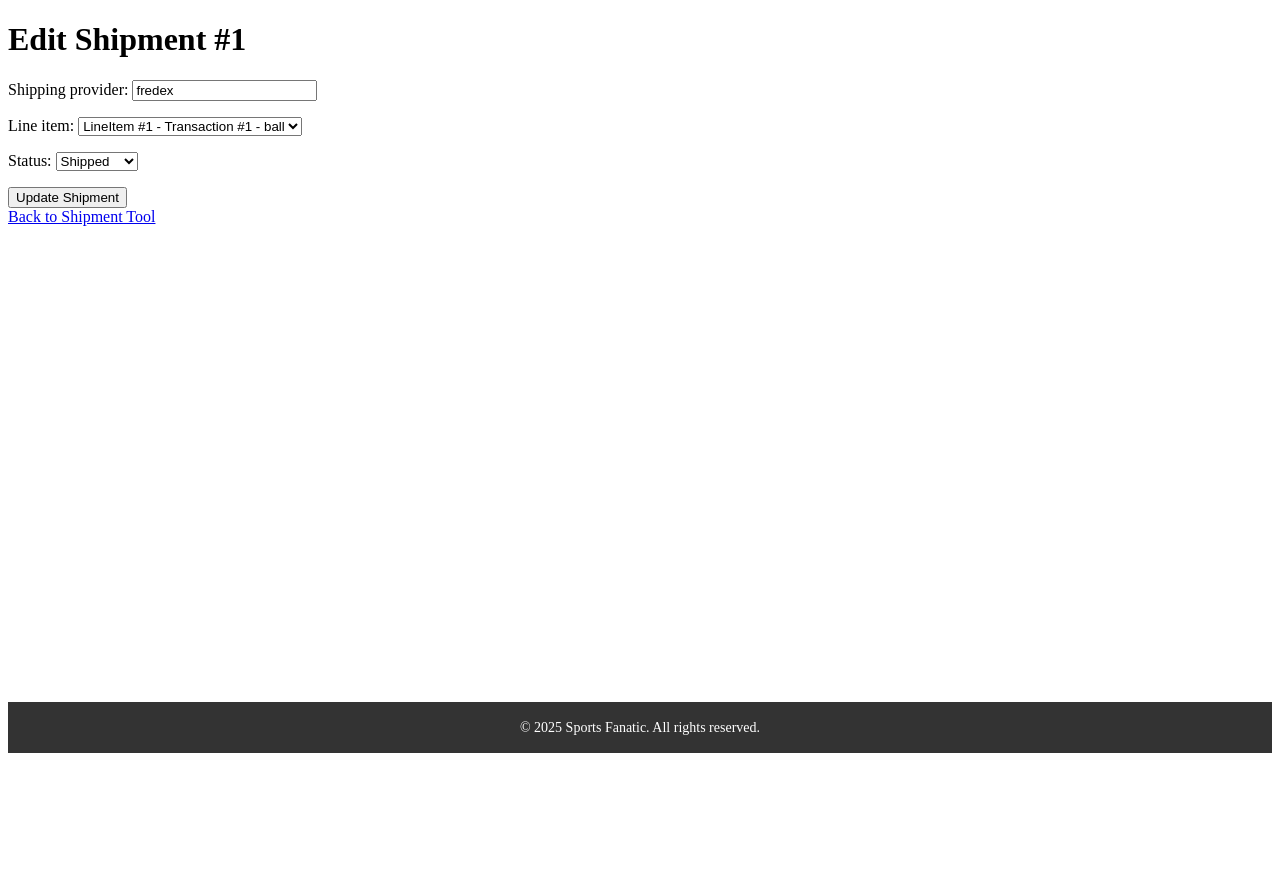
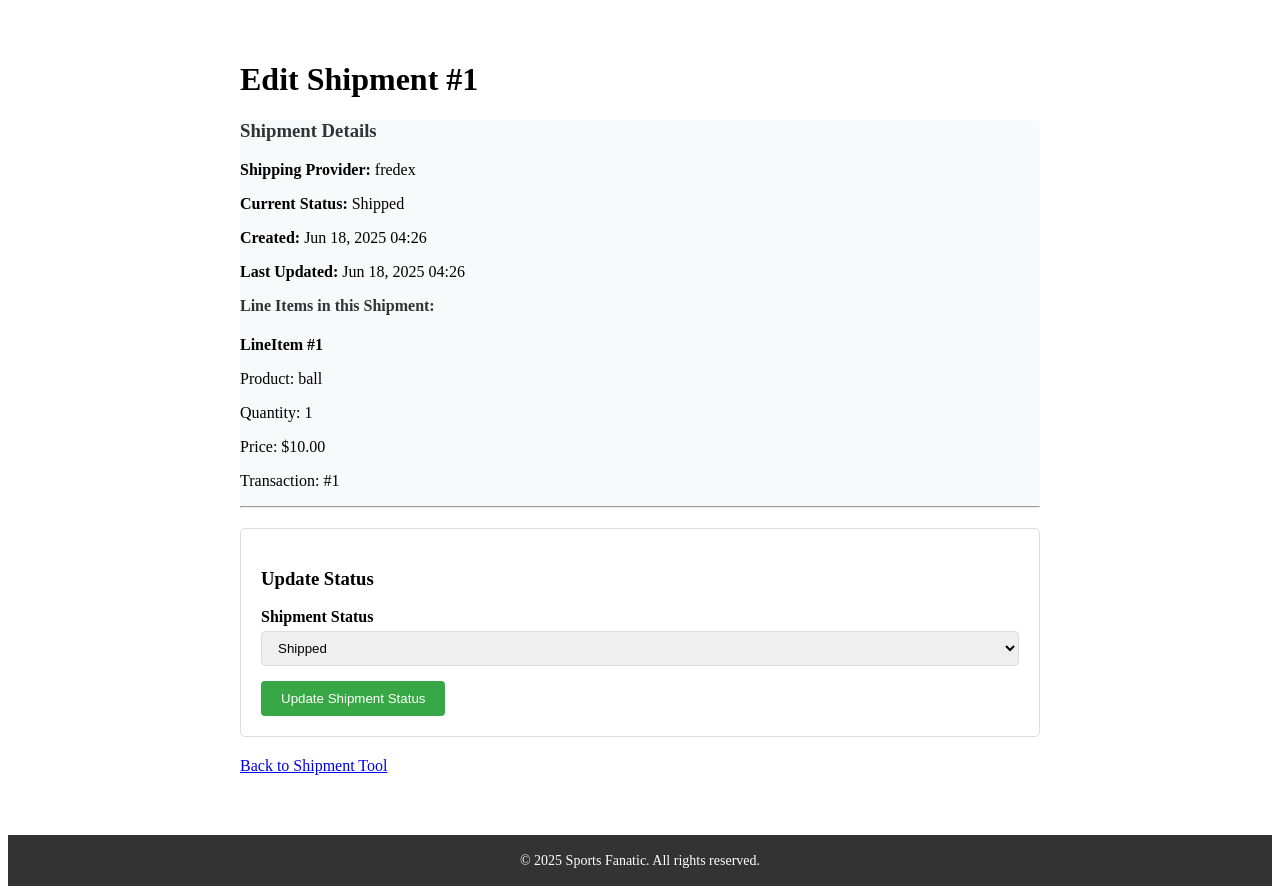
Before and after one commit to noahtorious91/sports_fanatic, a Django app: page /shipments/edit/1/ in a window 1280 px wide. Shown: the part 55-949 px from the top of the page. Before the commit the page ends 808 px from the top, so only its background shows below. Run offline with Django 5.2, Linux system fonts and the light colour scheme; a user stored in the database is signed in; data comes from the database, SQL or seed files in the repository.

Commit message:
got the shipment tool to edit shipments nicely

```diff
--- a/myproject/store/forms.py
+++ b/myproject/store/forms.py
@@ -60,21 +60,61 @@ class ProductForm(forms.ModelForm):
         }
 
 class ShipmentForm(forms.ModelForm):
+    transaction = forms.ModelChoiceField(
+        queryset=Transaction.objects.all(),
+        empty_label="Select a transaction...",
+        widget=forms.Select(attrs={'class': 'form-control', 'id': 'id_transaction'}),
+        help_text="Select a transaction to see its line items",
+        required=False  # Make it optional since it's not saved to the model
+    )
+
+    line_items = forms.ModelMultipleChoiceField(
+        queryset=LineItem.objects.none(),  # Initially empty
+        widget=forms.CheckboxSelectMultiple,
+        required=True,
+        help_text="Select line items from the chosen transaction"
+    )
+
     class Meta:
         model = Shipment
-        fields = ['shipping_provider', 'line_item', 'status']
+        fields = ['shipping_provider', 'status']  # Remove 'transaction' from here
         widgets = {
-            'shipping_provider': forms.TextInput(attrs={'class': 'form-control'}),
-            'line_item': forms.Select(attrs={'class': 'form-control'}),
+            'shipping_provider': forms.TextInput(attrs={
+                'class': 'form-control',
+                'placeholder': 'Enter shipping provider (e.g., FedEx, UPS, DHL)'
+            }),
             'status': forms.Select(attrs={'class': 'form-control'}),
         }
 
     def __init__(self, *args, **kwargs):
         super().__init__(*args, **kwargs)
-        # Show all line items with custom labels
-        self.fields['line_item'].queryset = LineItem.objects.all()
-        self.fields['line_item'].label_from_instance = self.label_from_instance
+
+        # Custom label for transactions
+        self.fields['transaction'].label_from_instance = lambda obj: f"Transaction #{obj.transaction_id} - {obj.user.username} ({obj.created_at.strftime('%m/%d/%Y')})"
+
+        # If transaction is selected, show its line items
+        if 'transaction' in self.data:
+            try:
+                transaction_id = int(self.data.get('transaction'))
+                self.fields['line_items'].queryset = LineItem.objects.filter(transaction_id=transaction_id)
+                self.fields['line_items'].label_from_instance = self.label_from_instance
+            except (ValueError, TypeError):
+                pass
+        elif self.instance.pk:
+            # For editing existing shipment
+            self.fields['line_items'].queryset = self.instance.line_items.all()
 
     @staticmethod
     def label_from_instance(obj):
-        return f"LineItem #{obj.id} - Transaction #{obj.transaction.transaction_id} - {obj.product_name}"
+        return f"LineItem #{obj.id} - {obj.product_name} (Qty: {obj.quantity}) - ${obj.price}"
+
+class ShipmentEditForm(forms.ModelForm):
+    class Meta:
+        model = Shipment
+        fields = ['status']
+        widgets = {
+            'status': forms.Select(attrs={'class': 'form-control'})
+        }
+        labels = {
+            'status': 'Shipment Status'
+        }
--- a/myproject/store/models.py
+++ b/myproject/store/models.py
@@ -57,7 +57,7 @@ class LineItem(models.Model):
 class Shipment(models.Model):
     shipment_id = models.AutoField(primary_key=True)
     shipping_provider = models.CharField(max_length=100)
-    line_item = models.ForeignKey(LineItem, on_delete=models.CASCADE)
+    line_items = models.ManyToManyField(LineItem, related_name='shipments')  # Changed to ManyToMany
     created_at = models.DateTimeField(default=timezone.now)
     updated_at = models.DateTimeField(default=timezone.now)
     status = models.CharField(max_length=50, choices=[
@@ -68,4 +68,4 @@ class Shipment(models.Model):
     ], default='pending')
 
     def __str__(self):
-        return f"Shipment {self.shipment_id} - {self.line_item.product_name} ({self.status})"
+        return f"Shipment {self.shipment_id} - {self.shipping_provider} ({self.status})"
--- /dev/null
+++ b/myproject/store/static/store/edit_shipment.css
@@ -0,0 +1,60 @@
+.edit-shipment-container {
+    max-width: 800px;
+    margin: 20px auto;
+    padding: 20px;
+}
+
+.shipment-details {
+    background-color: #f8f9fa;
+    padding: 20 px;
+    border-radius: 5px;
+    margin-bottom: 20px;
+}
+
+.shipment-details h3, .shipment-details h4 {
+    margin-top: 0;
+    color: #333;
+}
+
+.shipment-details ul {
+    list-style-type: disc;
+    margin-left: 20px;
+}
+
+.status-form {
+    background-color : #fff;
+    padding: 20px;
+    border: 1px solid #ddd;
+    border-radius: 5px;
+    margin-bottom: 20px;
+}
+
+.form-group {
+    margin-bottom: 15px;
+}
+
+.form-group label {
+    display: block;
+    margin-bottom: 5px;
+    font-weight: bold;
+}
+
+.form-control, select {
+    width: 100%;
+    padding: 8px 12px;
+    border: 1px solid #ddd;
+    border-radius: 4px;
+}
+
+.btn {
+    background-color: #38a745;
+    color: white;
+    padding: 10px 20px;
+    border: none;
+    border-radius: 4px;
+    cursor: pointer;
+}
+
+.btn:hover {
+    background-color: #218838;
+}
--- a/myproject/store/templates/store/base.html
+++ b/myproject/store/templates/store/base.html
@@ -4,6 +4,7 @@
 <head>
     <meta charset="UTF-8">
     <title>{% block title %}MyShop{% endblock %}</title>
+    {% block scripts %}{% endblock %}
     {% block styles %}{% endblock %}
     <link rel="stylesheet" href="{% static 'store/base.css' %}">
 </head>
@@ -24,6 +25,7 @@
                             <li><a href="{% url 'internal_tools' %}">Internal Tools</a></li>
                             <!-- Add more dropdown links here -->
                              <li><a href="{% url 'catalog_tool' %}">Catalog Tool</a></li>
+                             <li><a href="{% url 'shipment_tool' %}">Shipment Tool</a></li>
                         </ul>
                     </li>
                     <form action="{% url 'logout' %}" method="post" style="display:inline">
--- a/myproject/store/templates/store/edit_shipment.html
+++ b/myproject/store/templates/store/edit_shipment.html
@@ -2,14 +2,55 @@
 
 {% block title %}Edit Shipment{% endblock %}
 
+{% load static %}
+
+{% block styles %}
+    <link rel="stylesheet" href="{% static 'store/edit_shipment.css' %}">
+{% endblock %}
+
 {% block content %}
 <div class="edit-shipment-container">
     <h1>Edit Shipment #{{ shipment.shipment_id }}</h1>
-    <form method="post">
-        {% csrf_token %}
-        {{ form.as_p }}
-        <button type="submit" class="btn">Update Shipment</button>
-    </form>
+
+    <div class="shipment-details">
+        <h3>Shipment Details</h3>
+        <p><strong>Shipping Provider:</strong> {{ shipment.shipping_provider }}</p>
+        <p><strong>Current Status:</strong> {{ shipment.get_status_display }}</p>
+        <p><strong>Created:</strong> {{ shipment.created_at|date:"M d, Y H:i" }}</p>
+        <p><strong>Last Updated:</strong> {{ shipment.updated_at|date:"M d, Y H:i" }}</p>
+
+        <h4>Line Items in this Shipment:</h4>
+        {% if shipment.line_items.all %}
+            <div class="line-items-list">
+                {% for line_item in shipment.line_items.all %}
+                    <div class="line-item">
+                        <p><strong>LineItem #{{ line_item.id }}</strong></p>
+                        <p>Product: {{ line_item.product_name }}</p>
+                        <p>Quantity: {{ line_item.quantity }}</p>
+                        <p>Price: ${{ line_item.price }}</p>
+                        <p>Transaction: #{{ line_item.transaction.transaction_id }}</p>
+                        <hr>
+                    </div>
+                {% endfor %}
+            </div>
+        {% else %}
+            <p class="no-items">No line items found for this shipment.</p>
+            <p><em>Debug info: Shipment ID = {{ shipment.shipment_id }}, Line items count = {{ shipment.line_items.count }}</em></p>
+        {% endif %}
+    </div>
+
+    <div class="status-form">
+        <h3>Update Status</h3>
+        <form method="post">
+            {% csrf_token %}
+            <div class="form-group">
+                <label for="{{ form.status.id_for_label }}">{{ form.status.label }}</label>
+                {{ form.status }}
+            </div>
+            <button type="submit" class="btn">Update Shipment Status</button>
+        </form>
+    </div>
+
     <a href="{% url 'shipment_tool' %}">Back to Shipment Tool</a>
 </div>
 {% endblock %}
--- a/myproject/store/urls.py
+++ b/myproject/store/urls.py
@@ -30,4 +30,5 @@ urlpatterns = [
     path('shipments/', views.shipment_tool, name='shipment_tool'),
     path('shipments/add/', views.add_shipment, name='add_shipment'),
     path('shipments/edit/<int:shipment_id>/', views.edit_shipment, name='edit_shipment'),
+    path('api/transaction-line-items/<int:transaction_id>/', views.get_transaction_line_items, name='get_transaction_line_items'),
 ] + static(settings.MEDIA_URL, document_root=settings.MEDIA_ROOT)  # Append the list correctly
--- a/myproject/store/views.py
+++ b/myproject/store/views.py
@@ -7,8 +7,9 @@ from django.contrib import messages
 from decimal import Decimal
 from django.contrib.auth.decorators import login_required
 from .models import Transaction, LineItem, Product, Shipment
-from .forms import ProductForm, ShipmentForm
+from .forms import ProductForm, ShipmentForm, ShipmentEditForm
 from django.db import transaction
+from django.http import JsonResponse
 import random
 
 # Query all products from the database - used on the product list page
@@ -175,8 +176,24 @@ def purchase_summary(request, transaction_id):
         'total': round(total, 2),
     })
 
+def get_transaction_line_items(request, transaction_id):
+    """API endpoint to get line items for a specific transaction"""
+    try:
+        line_items = LineItem.objects.filter(transaction__transaction_id=transaction_id)
 
+        data = []
+        for item in line_items:
+            data.append({
+                'id': item.id,
+                'product_name': item.product_name,
+                'quantity': item.quantity,
+                'price': str(item.price),
+                'transaction_id': item.transaction.transaction_id
+            })
 
+        return JsonResponse({'line_items': data})
+    except Exception as e:
+        return JsonResponse({'error': str(e)}, status=400)
 
 def login_view(request):
     if request.method == 'POST':
@@ -263,18 +280,25 @@ def add_shipment(request):
     if request.method == 'POST':
         form = ShipmentForm(request.POST)
         if form.is_valid():
-            form.save()
-            messages.success(request, 'Shipment added successfully!')
+            shipment = form.save()
+            # Handle line items if they exist
+            line_items = request.POST.getlist('line_items')
+            if line_items:
+                shipment.line_items.set(LineItem.objects.filter(id__in=line_items))
+            messages.success(request, f'Shipment {shipment.shipment_id} created successfully!')
             return redirect('shipment_tool')
+        else:
+            messages.error(request, 'Please correct the errors below.')
     else:
-        form = ShipmentForm()  # Handle GET request by rendering an empty form
+        form = ShipmentForm()
+
     return render(request, 'store/add_shipment.html', {'form': form})
 
 @login_required
 def edit_shipment(request, shipment_id):
     shipment = get_object_or_404(Shipment, shipment_id=shipment_id)
     if request.method == 'POST':
-        form = ShipmentForm(request.POST, instance=shipment)
+        form = ShipmentEditForm(request.POST, instance=shipment)
         if form.is_valid():
             form.save()
             messages.success(request, "Shipment updated successfully")
@@ -282,5 +306,5 @@ def edit_shipment(request, shipment_id):
         else:
             messages.error(request, "Please correct the errors below.")
     else:
-        form = ShipmentForm(instance=shipment)
+        form = ShipmentEditForm(instance=shipment)
     return render(request, 'store/edit_shipment.html', {'form': form, 'shipment': shipment})
```
Also changed, not shown: myproject/store/static/store/add_shipment.css (added, +64 -0 lines), myproject/store/static/store/add_shipment.js (added, +69 -0 lines), myproject/store/templates/store/add_shipment.html (+40 -4 lines), myproject/store/templates/store/shipment_tool.html (+4 -6 lines), myproject/db.sqlite3, myproject/media/products/ping-pong_5tfxeQn.png (added), myproject/store/migrations/0003_remove_shipment_line_item_shipment_line_item.py (added), myproject/store/migrations/0004_rename_line_item_shipment_line_items.py (added).
